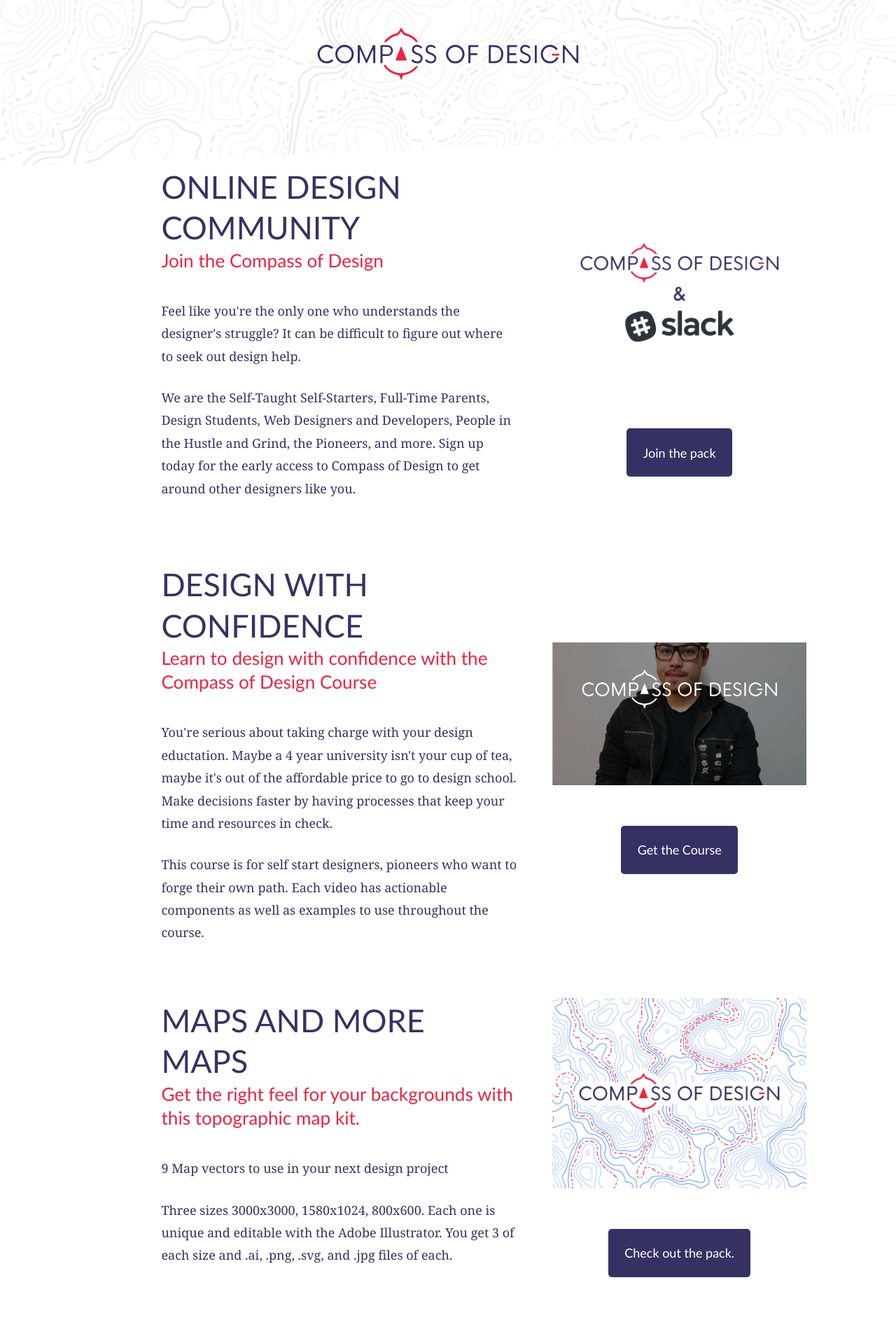
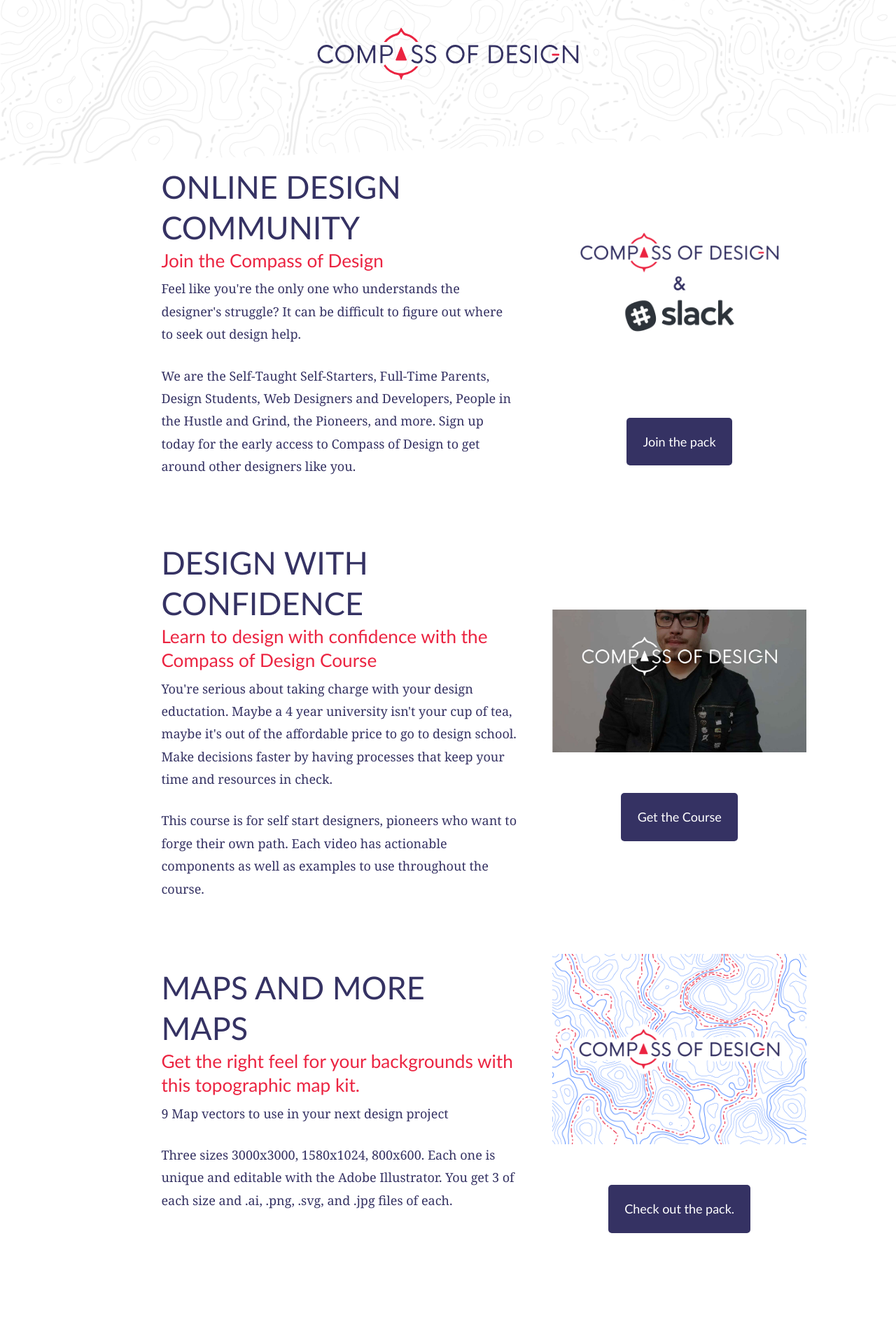
Before and after one commit to compassofdesign/site, a Jekyll site: the page built from index.html, in a window 1280 px wide. Shown: the top 1899 px of the page at 70% size. Built offline with Jekyll 4.4.1, drawn with Linux system fonts in a browser that asks for light colours; nearby versions of some CDN libraries.

Commit message:
changed the margin for large screen h3

```diff
--- a/css/4-exceptions/_media.sass
+++ b/css/4-exceptions/_media.sass
@@ -18,7 +18,7 @@
     font-size: 2.618rem
     font-weight: 300
     color: $highlight
-    margin-bottom: $margin
+    margin-bottom: .3em
     line-height: $line
   h2
     font-size: 4.236rem
--- a/css/master.css
+++ b/css/master.css
@@ -635,7 +635,7 @@ input[data-continue="true"]:checked ~ nav ul li.hidden {
     font-size: 2.618rem;
     font-weight: 300;
     color: #eb2441;
-    margin-bottom: 1.5em;
+    margin-bottom: 0.3em;
     line-height: 1.3em; }
 
   h2 {
```
Also changed, not shown: 1 other file.
